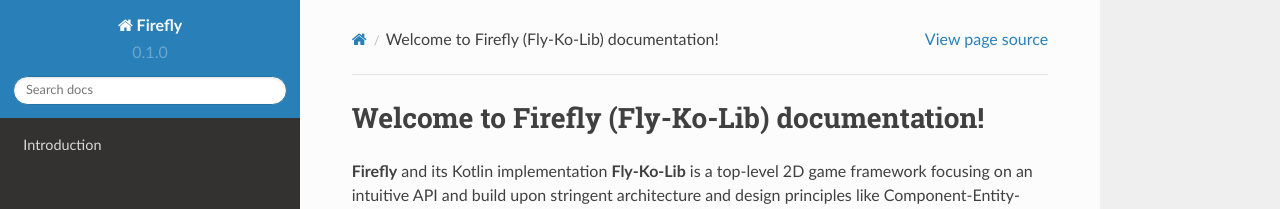
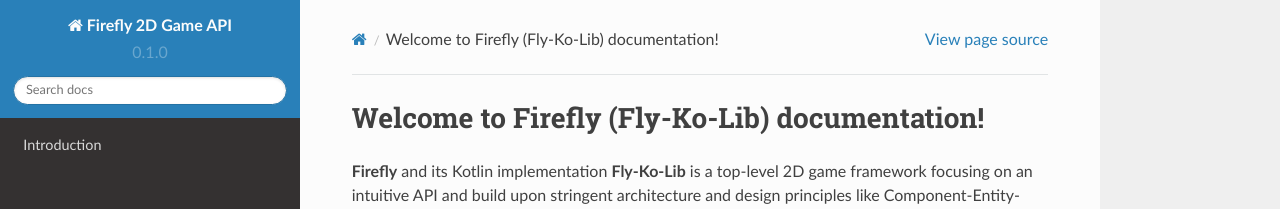
Before and after one commit to AndreasHefti/flyko-lib-doc, a Sphinx documentation site: the page built from docs/source/index.rst, in a window 1280 px wide. Shown: the top 209 px of the page. Built offline with Sphinx 7.4.7 and the Read the Docs theme 2.0.0, drawn with Linux system fonts in a browser that asks for light colours; pages that are not in the unit, such as notebooks, are missing from menus.

Commit message:
Update conf.py

```diff
--- a/docs/source/conf.py
+++ b/docs/source/conf.py
@@ -2,9 +2,9 @@
 
 # -- Project information
 
-project = 'Firefly'
+project = 'Firefly 2D Game API'
 copyright = '2021, Graziella'
-author = 'Graziella'
+author = 'Andreas Hefti'
 
 release = '0.1'
 version = '0.1.0'
```
